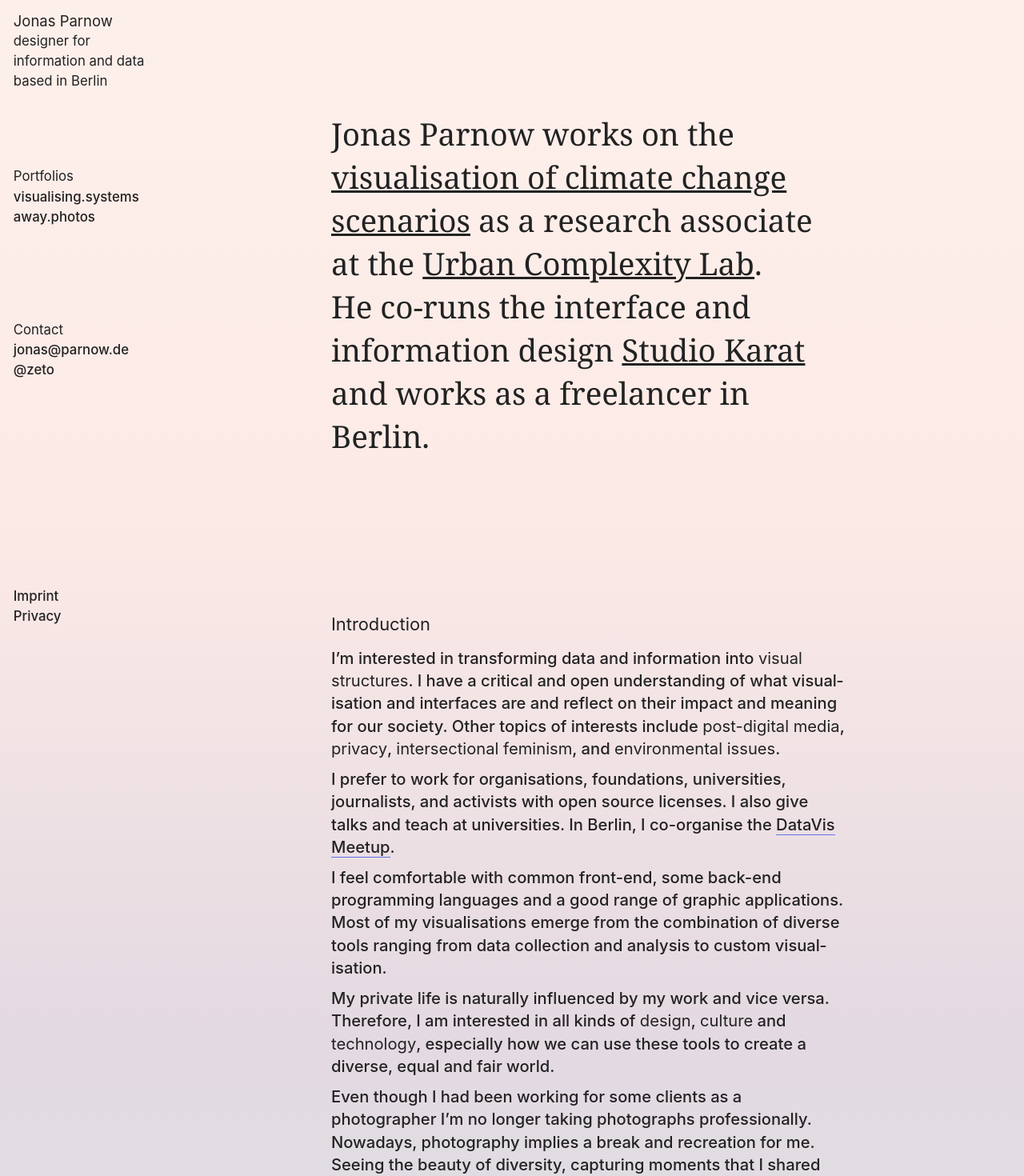
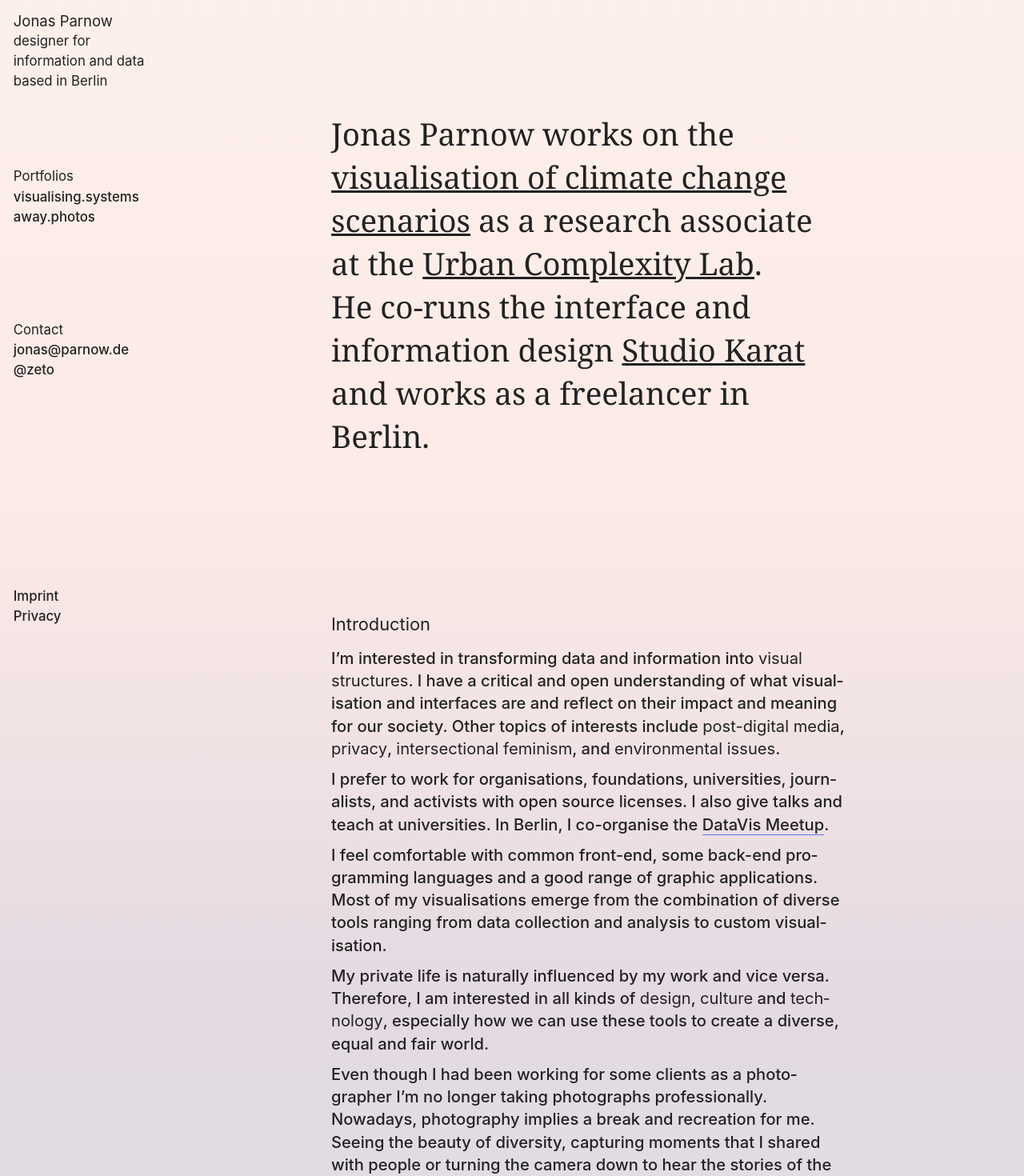
Before and after one commit to kimalbrecht/jonasparnow.com, a Nuxt app: page / in a window 1280 px wide. Shown: the top 1470 px of the page at 80% size. Built offline with nearby package versions, Linux system fonts and the light colour scheme; a web font is replaced by a local one.

Commit message:
Added hyphen support

```diff
--- a/assets/style/typography.scss
+++ b/assets/style/typography.scss
@@ -166,6 +166,12 @@
     max-width: 40em;
     margin-bottom: 0.5em;
     max-width: 700px;
+    hyphens: auto;
+    /* http://clagnut.com/blog/2395 */
+    hyphenate-limit-chars: 6 3 3;
+    hyphenate-limit-lines: 2;
+    hyphenate-limit-last: always;
+    hyphenate-limit-zone: 8%;
 
     em {
       font-family: $font-family-italic;
```
